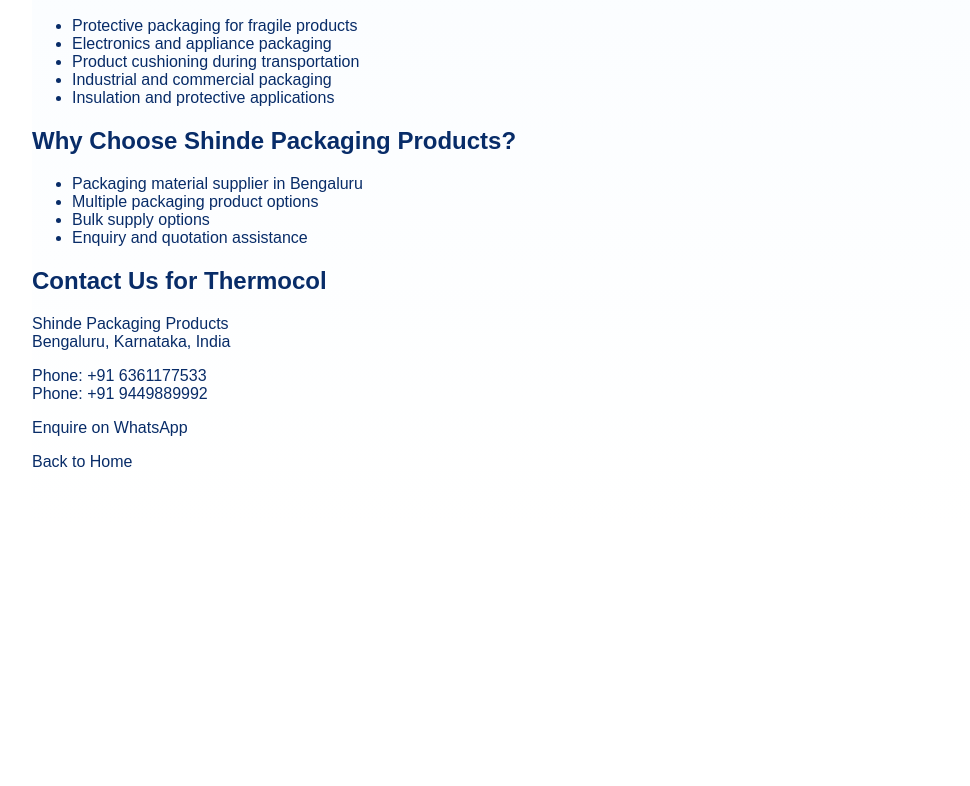
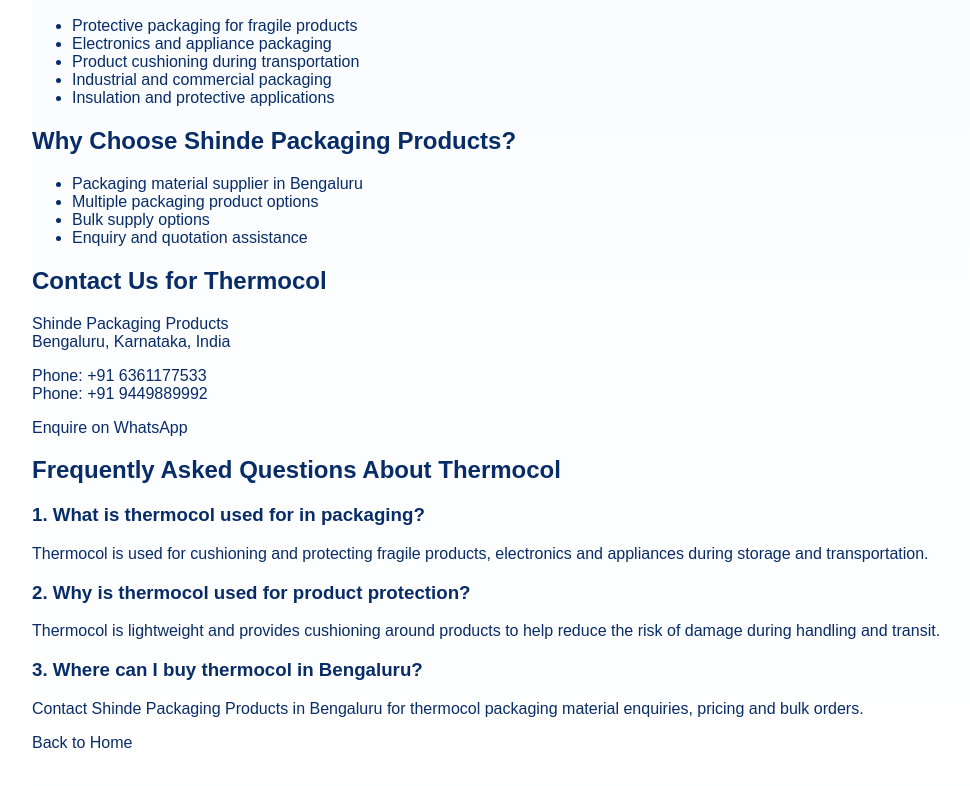
Before and after one commit to shindepackagingproducts-spp/SHINDE-PACKAGING-PRODUCTS, a plain HTML site: page thermocol.html in a window 1280 px wide. Shown: the part 869-1655 px from the top of the page, without its empty margins (18-988 px from the left). Before the commit the page ends 1398 px from the top, so only its background shows below. Drawn offline with Linux system fonts and the light colour scheme.

Commit message:
Update thermocol.html

```diff
--- a/thermocol.html
+++ b/thermocol.html
@@ -11,6 +11,7 @@
 
   <meta name="robots" content="index, follow">
   <link rel="stylesheet" href="style.css">
+  <link rel="canonical" href="https://shindepackagingproducts-spp.github.io/SHINDE-PACKAGING-PRODUCTS/thermocol.html">
 </head>
 
 <body>
@@ -81,7 +82,28 @@
       Enquire on WhatsApp
     </a>
   </p>
+<h2>Frequently Asked Questions About Thermocol</h2>
 
+<h3>1. What is thermocol used for in packaging?</h3>
+<p>
+  Thermocol is used for cushioning and protecting fragile
+  products, electronics and appliances during storage
+  and transportation.
+</p>
+
+<h3>2. Why is thermocol used for product protection?</h3>
+<p>
+  Thermocol is lightweight and provides cushioning
+  around products to help reduce the risk of damage
+  during handling and transit.
+</p>
+
+<h3>3. Where can I buy thermocol in Bengaluru?</h3>
+<p>
+  Contact Shinde Packaging Products in Bengaluru
+  for thermocol packaging material enquiries,
+  pricing and bulk orders.
+</p>
   <p><a href="index.html">Back to Home</a></p>
 
 </main>
```
